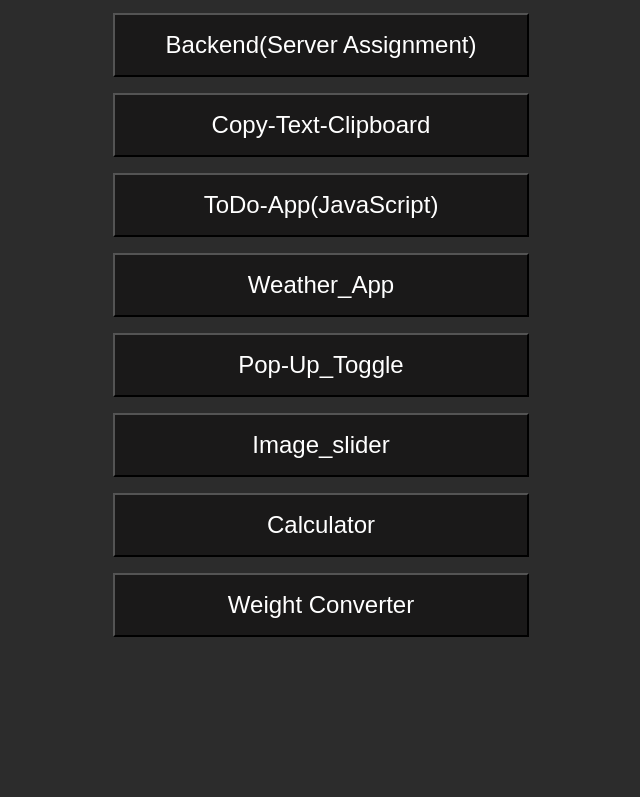
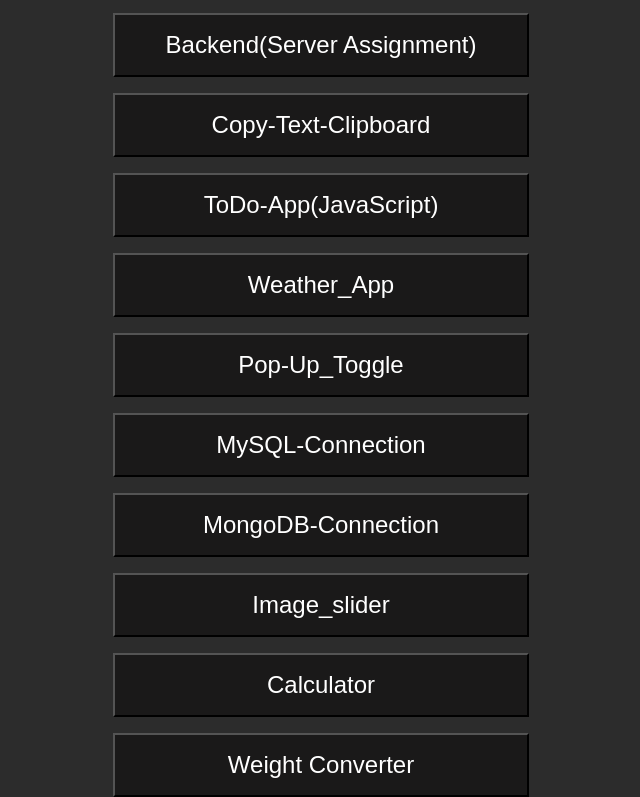
Before and after one commit to happy-44/Nagarro_main-page, a plain HTML site: page index.html in a window 1280 px wide. Shown: the part 670-1467 px from the top of the page, without its empty margins (319-959 px from the left). Before the commit the page ends 1307 px from the top, so only its background shows below. Drawn offline with Linux system fonts and the light colour scheme.

Commit message:
connection-updated

```diff
--- a/index.html
+++ b/index.html
@@ -24,6 +24,8 @@
       <li><a href="https://happy-44.github.io/Todo-App-JS-/" target="_blank"><input type="button" value="ToDo-App(JavaScript)"></a></li>
       <li><a href="https://github.com/happy-44/nagarro/tree/main/weather_site" target="_blank"><input type="button" value="Weather_App"></a></li>
       <li><a href="https://happy-44.github.io/pop-up_toggle/" target="_blank"><input type="button" value="Pop-Up_Toggle"></a></li>
+      <li><a href="https://github.com/happy-44/nagarro/tree/main/express/mysql-connection" target="_blank"><input type="button" value="MySQL-Connection"></a></li>
+      <li><a href="https://github.com/happy-44/nagarro/tree/main/express/mongodb-connection" target="_blank"><input type="button" value="MongoDB-Connection"></a></li>
       <li><a href="https://happy-44.github.io/image_slider/" target="_blank"><input type="button" value="Image_slider"></a></li>
       <li><a href="https://happy-44.github.io/calculator/" target="_blank"><input type="button" value="Calculator"></a></li>
       <li><a href="https://happy-44.github.io/converter/" target="_blank"><input type="button" value="Weight Converter"></a></li>
```
